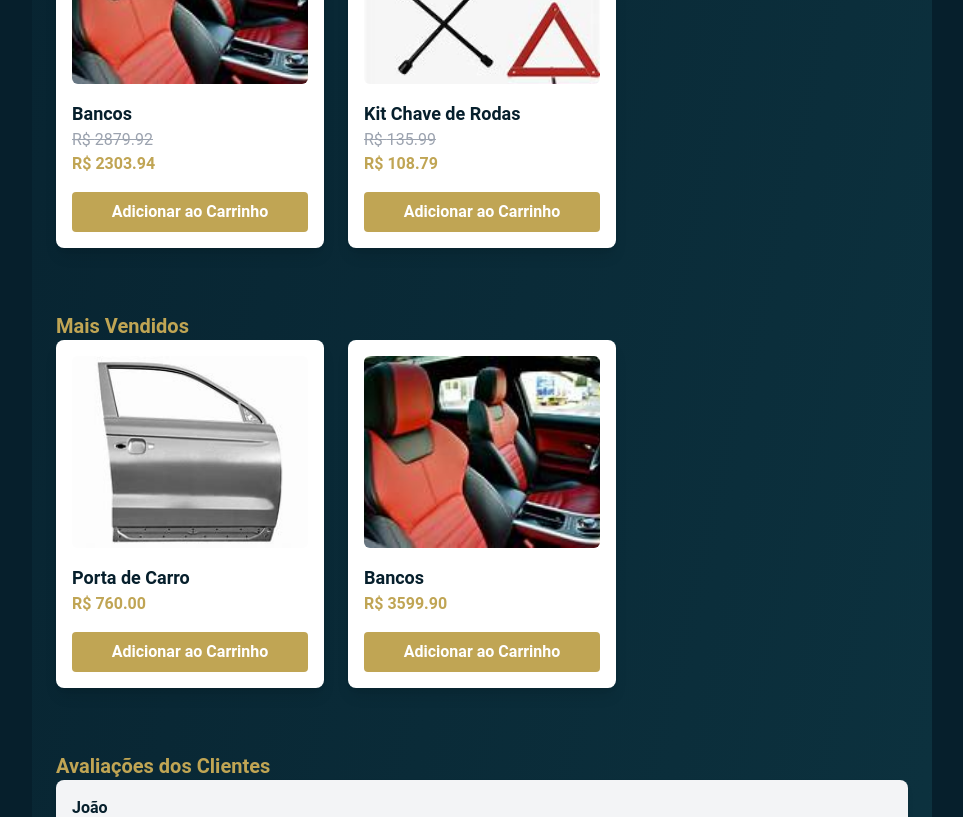
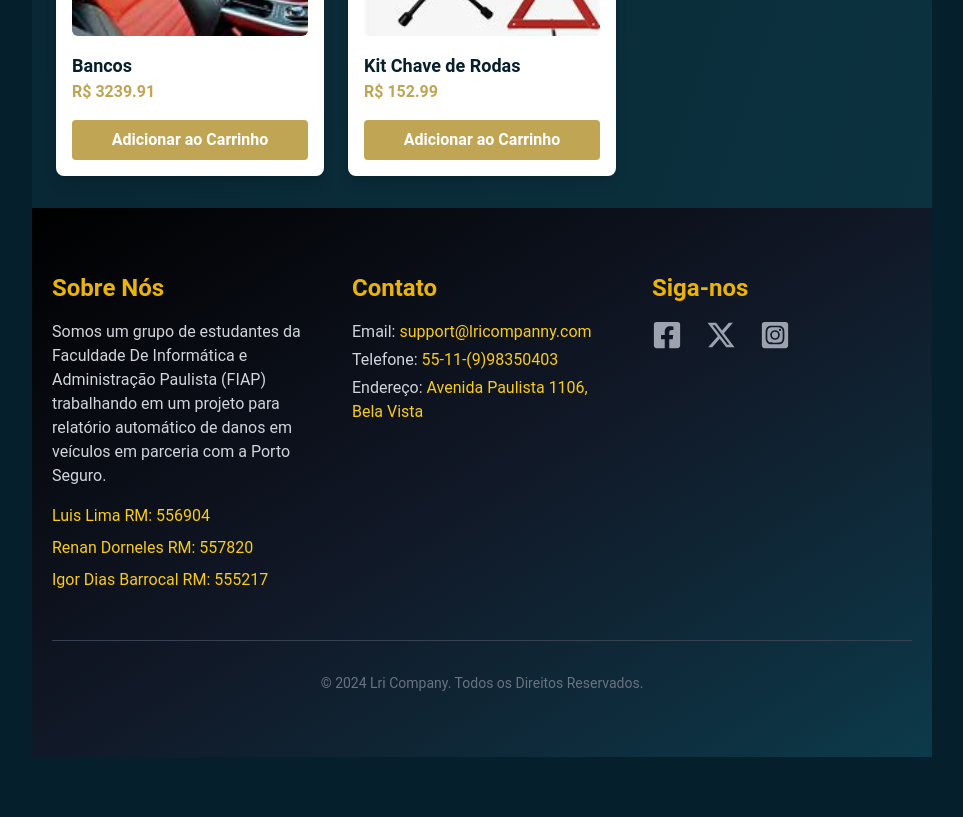
Before and after one commit to Renann77/sprint4, a Next.js app: page /comprra in a window 1280 px wide. Shown: the part 1980-2797 px from the top of the page, without its empty margins (158-1121 px from the left). After the commit the page ends 2737 px from the top, so only its background shows below. Built offline with nearby package versions, Linux system fonts and the light colour scheme.

Commit message:
fazendo deploy

```diff
--- a/src/app/components/Compra.tsx
+++ /dev/null
@@ -1,142 +0,0 @@
-"use client";
-
-import { useState } from 'react';
-import Image from 'next/image'; // Importando o componente Image do Next.js
-import Cabecalho from '../components/Cabecalho';
-import Footer from '../components/Footer';
-
-interface CartItem {
-  name: string;
-  price: number;
-}
-
-interface TipoProduto {
-  id: number;
-  name: string;
-  image: string;
-  price: number;
-}
-
-const products: TipoProduto[] = [
-  { id: 1, name: "Pastilhas de Freio", image: "/images/pastilhasfreio.jpeg", price: 149.99 },
-  { id: 2, name: "Óleo do Motor", image: "/images/filtro de oleo.jpeg", price: 79.90 },
-  { id: 3, name: "Porta de Carro", image: "/images/portadecarro.jpg", price: 760.00 },
-  { id: 4, name: "Pneu", image: "/images/pneu.jpg", price: 429.90 },
-  { id: 5, name: "Retrovisor", image: "/images/retrovisor.jpg", price: 220.00 },
-  { id: 6, name: "Para-Brisa", image: "/images/parabrisa.jpg", price: 109.90 },
-  { id: 7, name: "Bancos", image: "/images/banco.jpg", price: 3599.90 },
-  { id: 8, name: "Kit Chave de Rodas", image: "/images/kit.jpg", price: 169.99 }
-];
-
-// Histórico de compras
-const purchaseHistory = [
-  { date: "2024-10-01", items: [{ name: "Pneu", price: 429.90 }, { name: "Óleo do Motor", price: 79.90 }] },
-  { date: "2024-09-15", items: [{ name: "Pastilhas de Freio", price: 149.99 }] },
-];
-
-export default function ShopPage() {
-  const [cart, setCart] = useState<CartItem[]>([]);
-  const [isCartOpen, setIsCartOpen] = useState(false);
-
-  const addToCart = (itemName: string, itemPrice: number) => {
-    setCart([...cart, { name: itemName, price: itemPrice }]);
-    setIsCartOpen(true);
-  };
-
-  const getTotal = () => cart.reduce((sum, item) => sum + item.price, 0);
-
-  const checkout = () => {
-    alert(`Compra finalizada! Total: R$ ${getTotal().toFixed(2)}`);
-    setCart([]);
-    setIsCartOpen(false);
-  };
-
-  const getFeaturedProducts = (): TipoProduto[] => {
-    return products.filter((product) => product.price > 300);
-  };
-
-  return (
-    <div className="min-h-screen bg-gradient-to-br from-[#061f2c] to-[#0d3441] text-gray-100">
-      <Cabecalho />
-
-      <header className="fixed top-0 left-0 right-0 bg-[#C0A554] shadow-lg z-50">
-        <div className="px-4 py-3 flex justify-between items-center">
-          <h1 className="text-2xl font-bold text-white">AutoPeças</h1>
-          <button onClick={() => setIsCartOpen(!isCartOpen)} className="relative p-2 text-white hover:text-[#FFD700] transition">
-            <svg xmlns="http://www.w3.org/2000/svg" className="h-6 w-6" fill="none" viewBox="0 0 24 24" stroke="currentColor">
-              <path strokeLinecap="round" strokeLinejoin="round" strokeWidth={2} d="M3 3h18M3 9h18M3 15h18M3 21h18" />
-            </svg>
-            {cart.length > 0 && (
-              <span className="absolute -top-1 -right-1 bg-red-500 text-white text-xs rounded-full w-5 h-5 flex items-center justify-center">
-                {cart.length}
-              </span>
-            )}
-          </button>
-        </div>
-      </header>
-
-      {/* Carrinho de Compras Modal */}
-      {isCartOpen && (
-        <div className="fixed right-0 top-16 bg-white w-80 p-6 rounded-l-lg shadow-lg z-50">
-          <h2 className="text-xl font-bold mb-4">Carrinho de Compras</h2>
-          {cart.length === 0 ? (
-            <p className="text-gray-600">O carrinho está vazio.</p>
-          ) : (
-            <ul>
-              {cart.map((item, index) => (
-                <li key={index} className="flex justify-between mb-2">
-                  <span>{item.name}</span>
-                  <span>R$ {item.price.toFixed(2)}</span>
-                </li>
-              ))}
-            </ul>
-          )}
-          <div className="flex justify-between font-bold mt-4">
-            <span>Total:</span>
-            <span>R$ {getTotal().toFixed(2)}</span>
-          </div>
-          <div className="flex mt-4 space-x-4">
-            <button
-              onClick={() => setIsCartOpen(false)}
-              className="flex-1 bg-gray-300 hover:bg-gray-400 text-gray-800 font-bold py-2 px-4 rounded"
-            >
-              Fechar
-            </button>
-            <button
-              onClick={checkout}
-              className="flex-1 bg-[#C0A554] hover:bg-[#FFD700] text-white font-bold py-2 px-4 rounded"
-            >
-              Finalizar Compra
-            </button>
-          </div>
-        </div>
-      )}
-
-      {/* Espaçamento para o header fixo */}
-      <div className="pt-20">
-
-        {/* Seção de Produtos em Destaque */}
-        <section className="px-6 py-8">
-          <h2 className="text-xl font-bold text-[#C0A554]">Produtos em Destaque</h2>
-          <div className="grid grid-cols-1 md:grid-cols-2 lg:grid-cols-3 gap-6">
-            {getFeaturedProducts().map((product) => (
-              <div key={product.id} className="bg-white rounded-lg shadow-lg p-4">
-                <Image src={product.image} alt={product.name} className="w-full h-48 object-cover rounded-md mb-4" width={200} height={200} />
-                <h3 className="text-lg font-semibold text-[#061f2c]">{product.name}</h3>
-                <p className="text-[#C0A554] font-bold">R$ {product.price.toFixed(2)}</p>
-                <button
-                  onClick={() => addToCart(product.name, product.price)}
-                  className="mt-4 w-full bg-[#C0A554] hover:bg-[#FFD700] text-white font-bold py-2 rounded"
-                >
-                  Adicionar ao Carrinho
-                </button>
-              </div>
-            ))}
-          </div>
-        </section>
-      </div>
-
-      <Footer />
-    </div>
-  );
-}
--- a/src/app/comprra/page.tsx
+++ b/src/app/comprra/page.tsx
@@ -1,6 +1,7 @@
 "use client";
 
 import { useState } from 'react';
+import Image from 'next/image'; // Importando o componente Image do Next.js
 import Cabecalho from '../components/Cabecalho';
 import Footer from '../components/Footer';
 
@@ -42,9 +43,6 @@ const purchaseHistory = [
 export default function ShopPage() {
   const [cart, setCart] = useState<CartItem[]>([]);
   const [isCartOpen, setIsCartOpen] = useState(false);
-  const [searchQuery, setSearchQuery] = useState("");
-  const [quickViewProduct, setQuickViewProduct] = useState<TipoProduto | null>(null);
-  const [isQuickViewOpen, setIsQuickViewOpen] = useState(false);
 
   const addToCart = (itemName: string, itemPrice: number) => {
     setCart([...cart, { name: itemName, price: itemPrice }]);
@@ -72,22 +70,27 @@ export default function ShopPage() {
 
 
 
-  const getPurchaseHistory = () => {
-    return purchaseHistory;
-  };
-
-
-  const getTopSellingProducts = (): TipoProduto[] => {
-    return products.filter((product) => product.price > 500);
-  };
-
 
 
   return (
     <div className="min-h-screen bg-gradient-to-br from-[#061f2c] to-[#0d3441] text-gray-100">
       <Cabecalho />
 
-
+      <header className="fixed top-0 left-0 right-0 bg-[#C0A554] shadow-lg z-50">
+        <div className="px-4 py-3 flex justify-between items-center">
+          <h1 className="text-2xl font-bold text-white">AutoPeças</h1>
+          <button onClick={() => setIsCartOpen(!isCartOpen)} className="relative p-2 text-white hover:text-[#FFD700] transition">
+            <svg xmlns="http://www.w3.org/2000/svg" className="h-6 w-6" fill="none" viewBox="0 0 24 24" stroke="currentColor">
+              <path strokeLinecap="round" strokeLinejoin="round" strokeWidth={2} d="M3 3h18M3 9h18M3 15h18M3 21h18" />
+            </svg>
+            {cart.length > 0 && (
+              <span className="absolute -top-1 -right-1 bg-red-500 text-white text-xs rounded-full w-5 h-5 flex items-center justify-center">
+                {cart.length}
+              </span>
+            )}
+          </button>
+        </div>
+      </header>
 
       {/* Carrinho de Compras Modal */}
       {isCartOpen && (
@@ -135,7 +138,7 @@ export default function ShopPage() {
           <div className="grid grid-cols-1 md:grid-cols-2 lg:grid-cols-3 gap-6">
             {getFeaturedProducts().map((product) => (
               <div key={product.id} className="bg-white rounded-lg shadow-lg p-4">
-                <img src={product.image} alt={product.name} className="w-full h-48 object-cover rounded-md mb-4" />
+                <Image src={product.image} alt={product.name} className="w-full h-48 object-cover rounded-md mb-4" width={200} height={200} />
                 <h3 className="text-lg font-semibold text-[#061f2c]">{product.name}</h3>
                 <p className="text-[#C0A554] font-bold">R$ {product.price.toFixed(2)}</p>
                 <button
@@ -153,30 +156,9 @@ export default function ShopPage() {
         <section className="px-6 py-8">
           <h2 className="text-xl font-bold text-[#C0A554]">Produtos com Desconto</h2>
           <div className="grid grid-cols-1 md:grid-cols-2 lg:grid-cols-3 gap-6">
-            {getDiscountedProducts(0.2).map((product) => (
+            {getDiscountedProducts(0.1).map((product) => (
               <div key={product.id} className="bg-white rounded-lg shadow-lg p-4">
-                <img src={product.image} alt={product.name} className="w-full h-48 object-cover rounded-md mb-4" />
-                <h3 className="text-lg font-semibold text-[#061f2c]">{product.name}</h3>
-                <p className="line-through text-gray-400">R$ {product.price.toFixed(2)}</p>
-                <p className="text-[#C0A554] font-bold">R$ {(product.price * 0.8).toFixed(2)}</p>
-                <button
-                  onClick={() => addToCart(product.name, product.price * 0.8)}
-                  className="mt-4 w-full bg-[#C0A554] hover:bg-[#FFD700] text-white font-bold py-2 rounded"
-                >
-                  Adicionar ao Carrinho
-                </button>
-              </div>
-            ))}
-          </div>
-        </section>
-
-        {/* Seção de Mais Vendidos */}
-        <section className="px-6 py-8">
-          <h2 className="text-xl font-bold text-[#C0A554]">Mais Vendidos</h2>
-          <div className="grid grid-cols-1 md:grid-cols-2 lg:grid-cols-3 gap-6">
-            {getTopSellingProducts().map((product) => (
-              <div key={product.id} className="bg-white rounded-lg shadow-lg p-4">
-                <img src={product.image} alt={product.name} className="w-full h-48 object-cover rounded-md mb-4" />
+                <Image src={product.image} alt={product.name} className="w-full h-48 object-cover rounded-md mb-4" width={200} height={200} />
                 <h3 className="text-lg font-semibold text-[#061f2c]">{product.name}</h3>
                 <p className="text-[#C0A554] font-bold">R$ {product.price.toFixed(2)}</p>
                 <button
@@ -189,38 +171,9 @@ export default function ShopPage() {
             ))}
           </div>
         </section>
+      </div>
 
-        {/* Seção de Avaliações */}
-        <section className="px-6 py-8">
-          <h2 className="text-xl font-bold text-[#C0A554]">Avaliações dos Clientes</h2>
-          {feedbacks.map((feedback, index) => (
-            <div key={index} className="bg-gray-100 p-4 rounded-lg shadow-md">
-              <h4 className="text-[#061f2c] font-semibold">{feedback.userName}</h4>
-              <p className="text-sm text-gray-600">{feedback.comment}</p>
-              <p className="text-[#C0A554]">Nota: {feedback.rating}/5</p>
-            </div>
-          ))}
-        </section>
-
-        {/* Seção de Histórico de Compras */}
-        <section className="px-6 py-8">
-          <h2 className="text-xl font-bold text-[#C0A554]">Histórico de Compras</h2>
-          {getPurchaseHistory().map((purchase, index) => (
-            <div key={index} className="bg-gray-100 p-4 rounded-lg shadow-md mb-4">
-              <h4 className="text-[#061f2c] font-semibold">Data: {purchase.date}</h4>
-              <ul>
-                {purchase.items.map((item, i) => (
-                  <li key={i} className="text-sm text-gray-600">
-                    {item.name} - R$ {item.price.toFixed(2)}
-                  </li>
-                ))}
-              </ul>
-            </div>
-          ))}
-        </section>
-
-        <Footer />
-      </div>
+      <Footer />
     </div>
   );
 }
```
